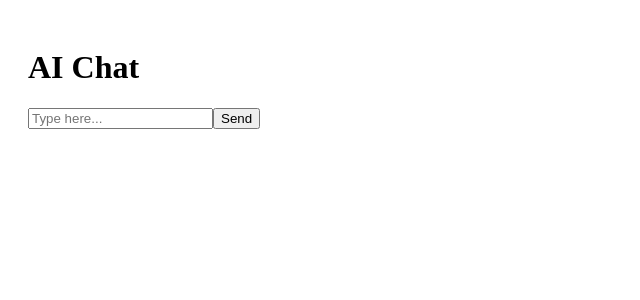
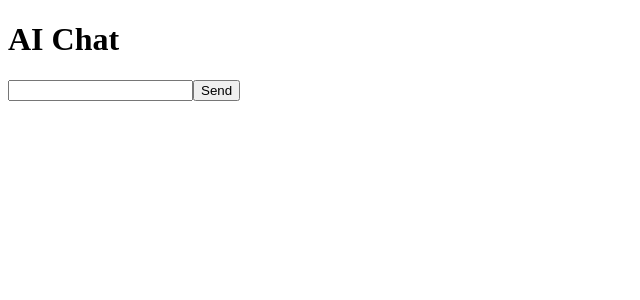
Before and after one commit to gomti5789y-lab/Ai-doc, a Next.js app in the folder ai-pro/: page /chat in a window 1280 px wide. Shown: the top 300 px of the page, without its empty margins (0-640 px from the left). Built offline with nearby package versions, Linux system fonts and the light colour scheme.

Commit message:
Refactor send function to use async/await syntax

```diff
--- a/ai-pro/app/chat/page.js
+++ b/ai-pro/app/chat/page.js
@@ -5,7 +5,7 @@ export default function ChatPage() {
   const [msg, setMsg] = useState("");
   const [reply, setReply] = useState("");
 
-  const send = async () => {
+  async function send() {
     const res = await fetch("/api/chat", {
       method: "POST",
       headers: {
@@ -16,16 +16,15 @@ export default function ChatPage() {
 
     const data = await res.json();
     setReply(data.reply);
-  };
+  }
 
   return (
-    <div style={{ padding: 20 }}>
+    <div>
       <h1>AI Chat</h1>
 
       <input
         value={msg}
         onChange={(e) => setMsg(e.target.value)}
-        placeholder="Type here..."
       />
 
       <button onClick={send}>Send</button>
```
